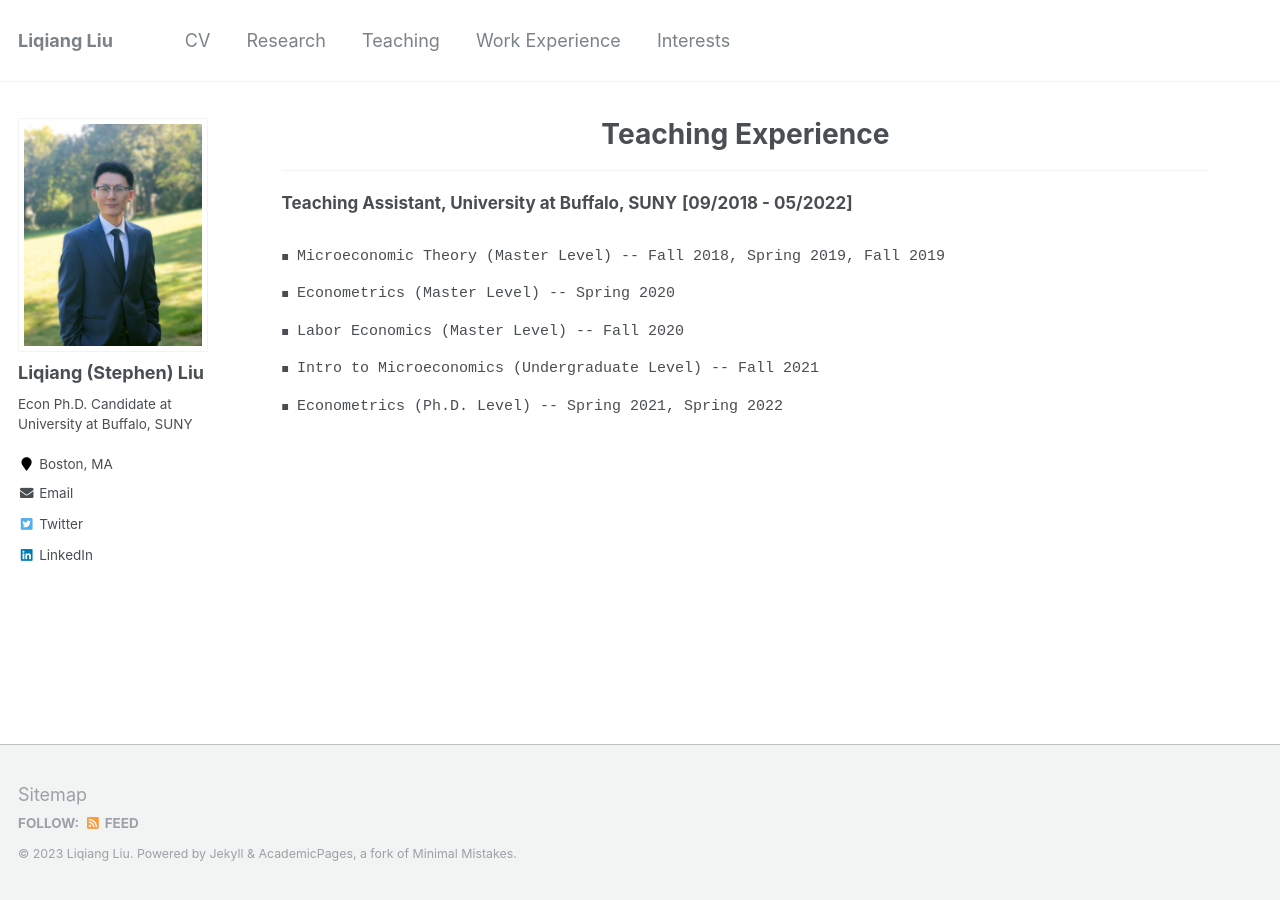
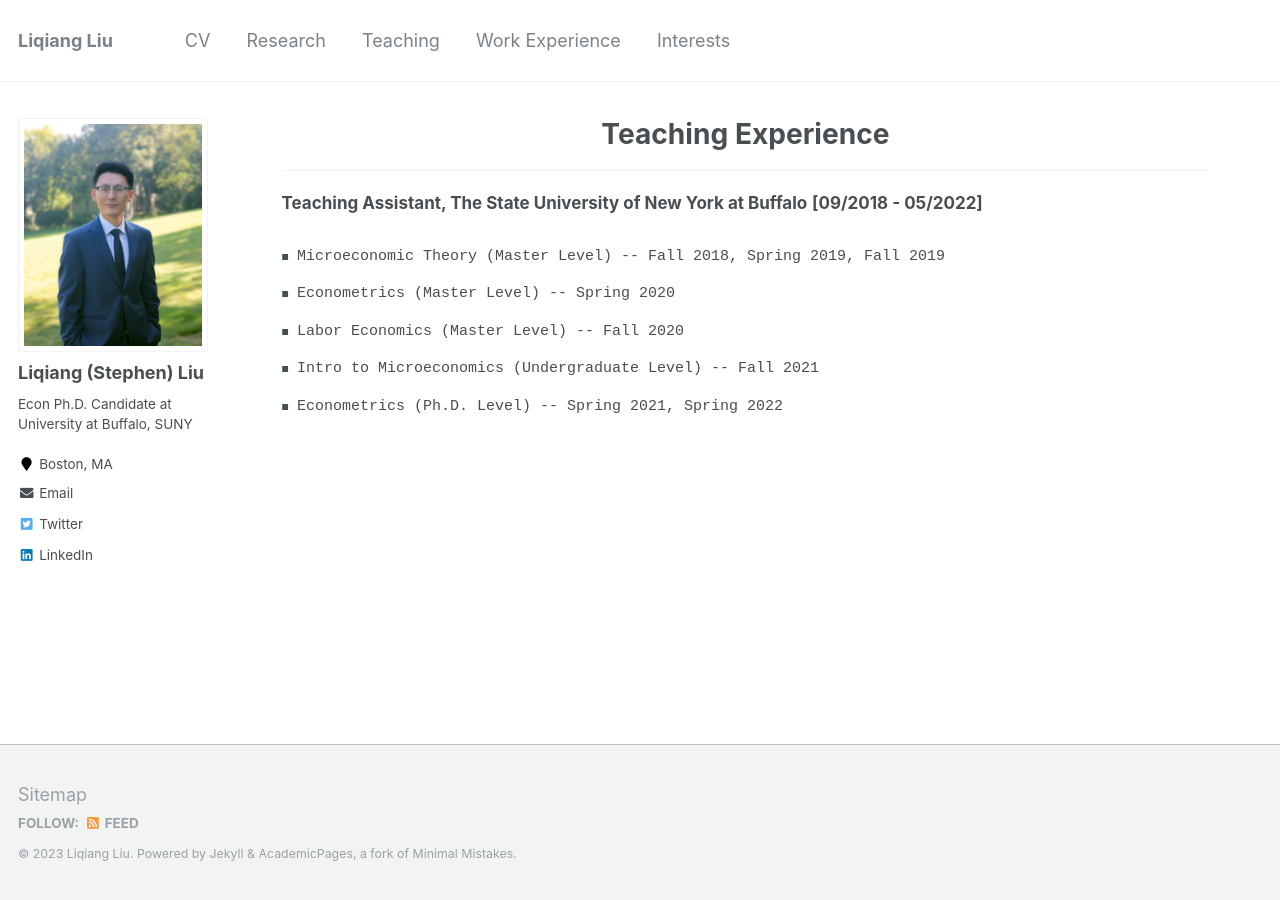
Before and after one commit to Liqiang-Liu/Liqiang-Liu.github.io, a Jekyll site: the page built from _pages/teaching.md, in a window 1280 px wide. Built offline with Jekyll 4.4.1, drawn with Linux system fonts in a browser that asks for light colours.

Commit message:
Update teaching.md

```diff
--- a/_pages/teaching.md
+++ b/_pages/teaching.md
@@ -31,7 +31,7 @@
 </style>
 
 
-<span style="font-size: 17px;"> <strong>Teaching Assistant, University at Buffalo, SUNY</strong> <strong> [09/2018 - 05/2022]</strong> </span><br>
+<span style="font-size: 17px;"> <strong>Teaching Assistant, The State University of New York at Buffalo</strong> <strong> [09/2018 - 05/2022]</strong> </span><br>
 <ul class="custom-bullet">
     <ul class="custom-bullet">
       <li><span style="font-size: 15px; font-family: monospace;">Microeconomic Theory (Master Level) -- Fall 2018, Spring 2019, Fall 2019</span></li>
```
